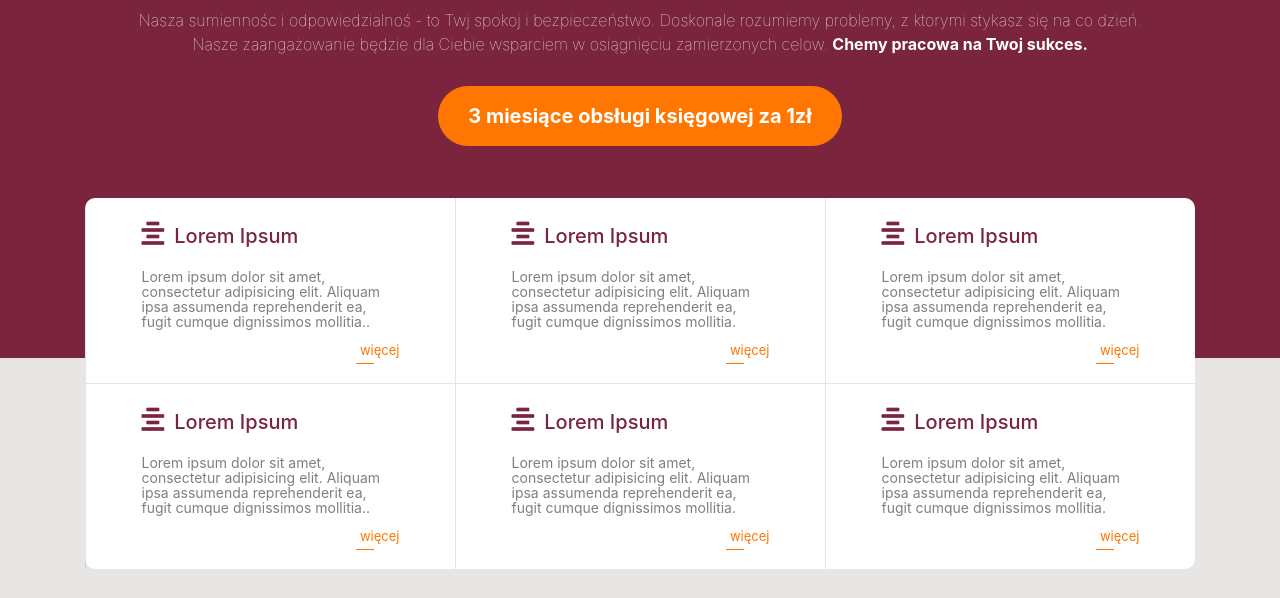
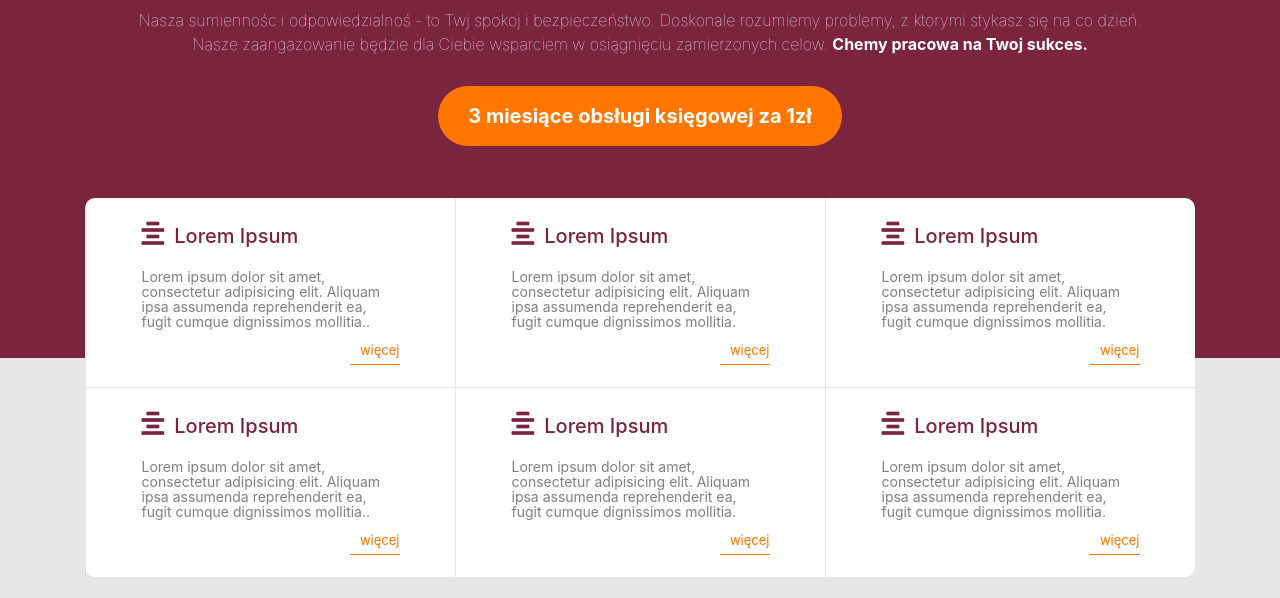
Before and after one commit to dam-orzel/KPP-Partner-LandingPage, a website: page index.html in a window 1280 px wide. Shown: the part 202-800 px from the top of the page. Drawn offline with nearby package versions, Linux system fonts and the light colour scheme.

Commit message:
improved links and positions in offer-table

```diff
--- a/index.html
+++ b/index.html
@@ -40,17 +40,23 @@
                             <div class="col-4 item">
                                 <h4><i class="fas fa-align-center"></i>Lorem Ipsum</h4>
                                 <span>Lorem ipsum dolor sit amet, consectetur adipisicing elit. Aliquam ipsa assumenda reprehenderit ea, fugit cumque dignissimos mollitia..</span>
+                                <div class="link-box">
                                     <a href="" class="link">więcej</a>
+                                </div>
                             </div>
                             <div class="col-4 item">
                                 <h4><i class="fas fa-align-center"></i>Lorem Ipsum</h4>
                                 <span>Lorem ipsum dolor sit amet, consectetur adipisicing elit. Aliquam ipsa assumenda reprehenderit ea, fugit cumque dignissimos mollitia.</span>
+                                <div class="link-box">
                                     <a href="" class="link">więcej</a>
+                                </div>
                             </div>
                             <div class="col-4 item">
                                 <h4><i class="fas fa-align-center"></i>Lorem Ipsum</h4>
                                 <span>Lorem ipsum dolor sit amet, consectetur adipisicing elit. Aliquam ipsa assumenda reprehenderit ea, fugit cumque dignissimos mollitia.</span>
+                                <div class="link-box">
                                     <a href="" class="link">więcej</a>
+                                </div>
                             </div>
                         </div>
                     </div>
@@ -59,19 +65,25 @@
                             <div class="col-4 item">
                                 <h4><i class="fas fa-align-center"></i>Lorem Ipsum</h4>
                                 <span>Lorem ipsum dolor sit amet, consectetur adipisicing elit. Aliquam ipsa assumenda reprehenderit ea, fugit cumque dignissimos mollitia..</span>
+                                <div class="link-box">
                                     <a href="" class="link">więcej</a>
+                                </div>
 
                             </div>
                             <div class="col-4 item">
                                 <h4><i class="fas fa-align-center"></i>Lorem Ipsum</h4>
                                 <span>Lorem ipsum dolor sit amet, consectetur adipisicing elit. Aliquam ipsa assumenda reprehenderit ea, fugit cumque dignissimos mollitia.</span>
+                                <div class="link-box">
                                     <a href="" class="link">więcej</a>
+                                </div>
 
                             </div>
                             <div class="col-4 item">
                                 <h4><i class="fas fa-align-center"></i>Lorem Ipsum</h4>
                                 <span>Lorem ipsum dolor sit amet, consectetur adipisicing elit. Aliquam ipsa assumenda reprehenderit ea, fugit cumque dignissimos mollitia.</span>
+                                <div class="link-box">
                                     <a href="" class="link">więcej</a>
+                                </div>
                             </div>
                         </div>
                     </div>
--- a/scss/main.scss
+++ b/scss/main.scss
@@ -140,26 +140,35 @@ padding: 1vh;
                         padding-bottom: 15px;
                         color: rgb(122, 36, 62);
                     }
-                    .link {
+                    .link-box {
                         margin-top: 10px;
-                        position: relative;
+
                         display: flex;
                         justify-content: flex-end;
                         font-size: 1.3em;
-                        color: #ff7701;
+
+                        .link {
+                            color: #ff7701;
+                            position: relative;
+                            padding-bottom: 3px;
+                            border-bottom: 1px solid #ff7701;
+                            padding-left: 10px;
                             &::after {
                                 margin-top: 22px;
                                 position: absolute;
                                 content: "";
-                                border-bottom: 1px solid #ff7701;
+                                border-bottom: 1px solid white;
                                 top: 0;
                                 bottom: 0;
-                                right: 10%;
-                                left: 83%;
+                                right: 0;
+                                left: 50%;
                             }
                             &:hover {
                                 text-decoration: none;
+
                             }
+                        }
+
                     }
             }
         }
```
Also changed, not shown: css/main.css. Lines whose indentation alone changed are shown as unchanged.
